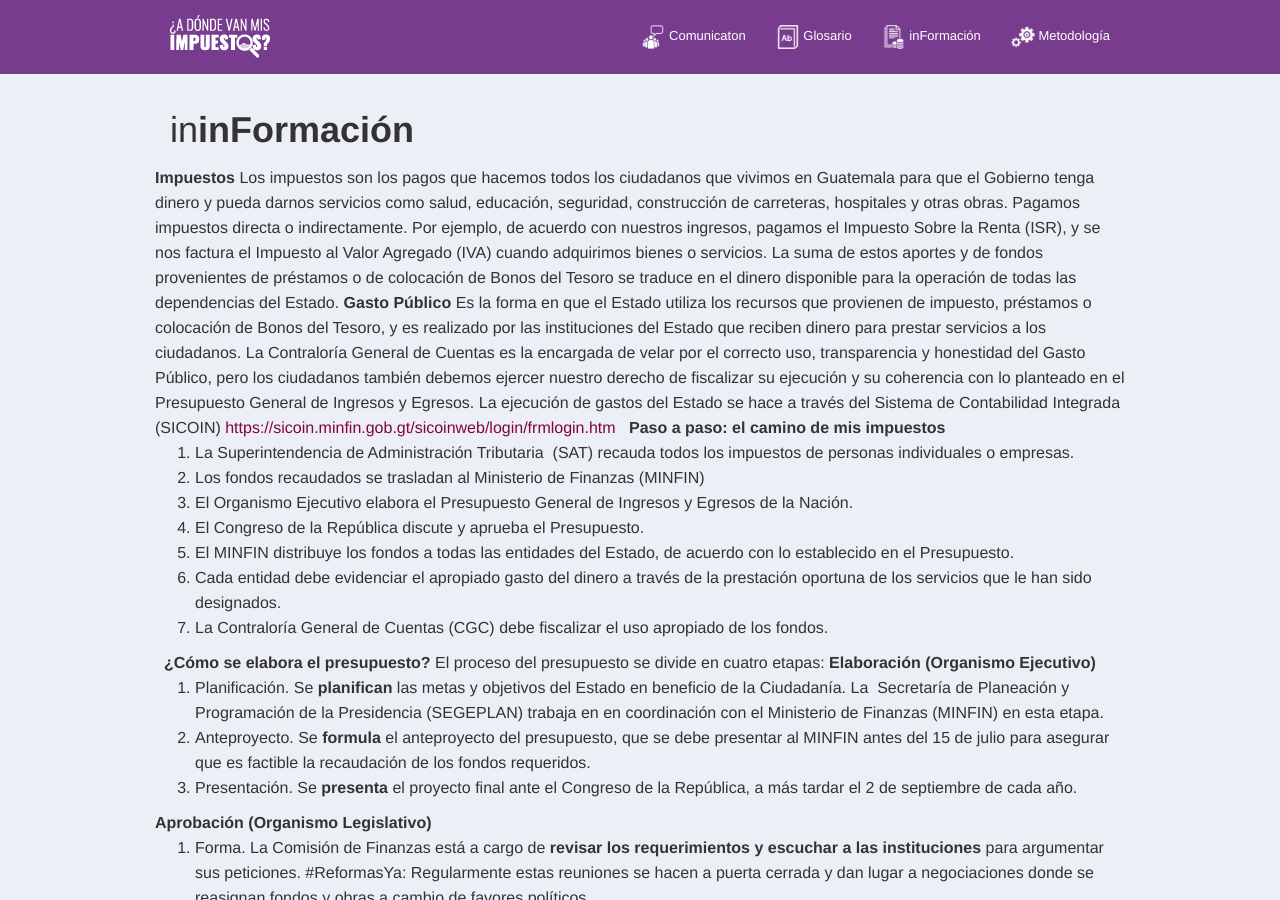
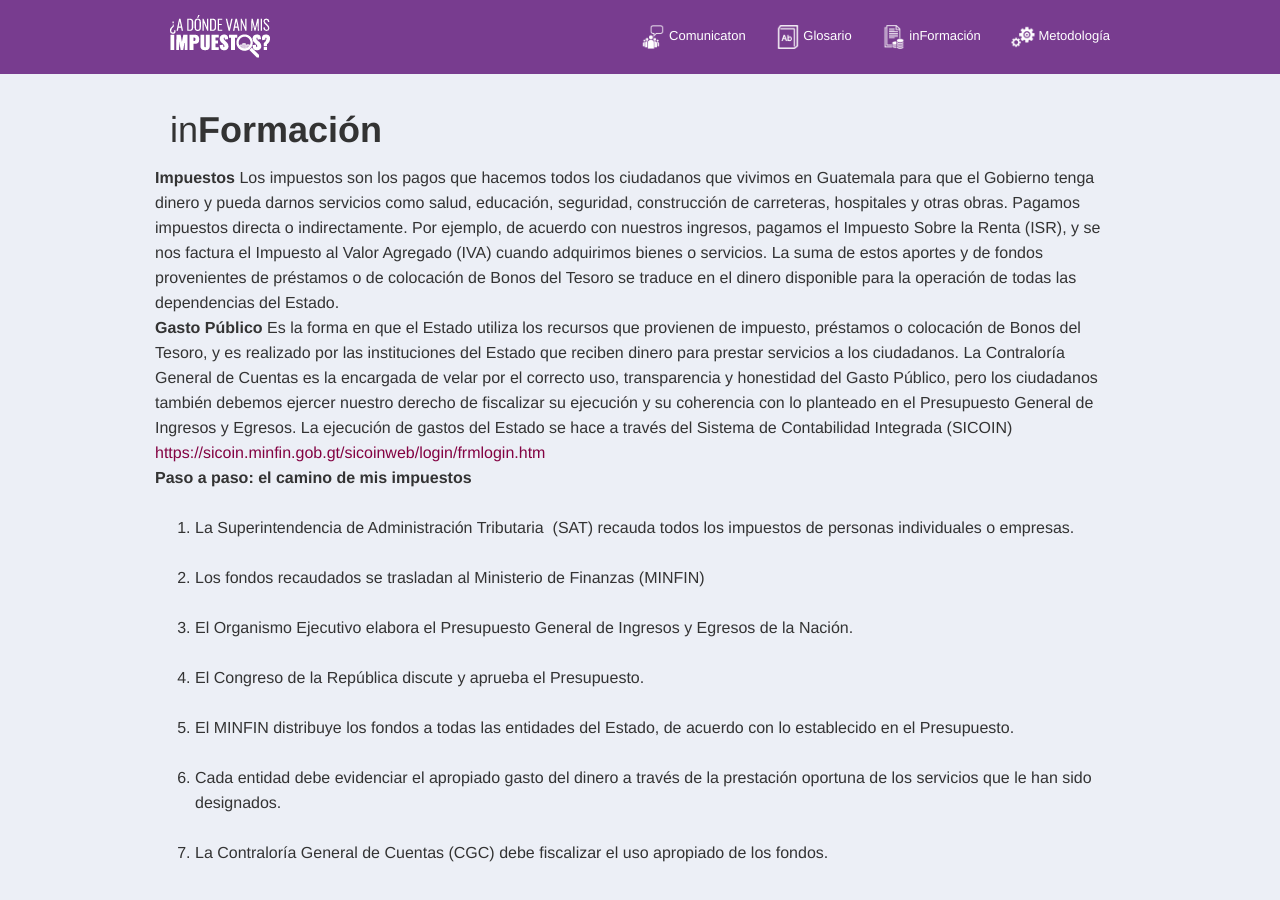
Before and after one commit to jherreragt/MiGuatemala.org, a Jekyll site: the page built from inFormacion.html, in a window 1280 px wide and 900 px high. Built offline with Jekyll 4.4.1, drawn with Linux system fonts in a browser that asks for light colours; nearby versions of some CDN libraries; some web fonts are replaced.

Commit message:
Update inFormacion.html

```diff
--- a/inFormacion.html
+++ b/inFormacion.html
@@ -2,7 +2,7 @@
 layout: default
 title: inFormación
 ---
-<h1 class="page-title"><br>in<b>inFormación<b></h1>
+<h1 class="page-title"><br>in<b>Formación<b></h1>
 <div class="row spaced">
 
 <b>Impuestos</b>
@@ -13,7 +13,7 @@
 
       <span style="font-weight: 400;">La suma de estos aportes y de fondos provenientes de préstamos o de colocación de Bonos del Tesoro se traduce en el dinero disponible para la operación de todas las dependencias del Estado. </span>
 
-      <b>Gasto Público</b>
+      <br><b>Gasto Público</b>
 
       <span style="font-weight: 400;">Es la forma en que el Estado utiliza los recursos que provienen de impuesto, préstamos o colocación de Bonos del Tesoro, y es realizado por las instituciones del Estado que reciben dinero para prestar servicios a los ciudadanos. </span>
 
@@ -22,64 +22,64 @@
       <span style="font-weight: 400;">La ejecución de gastos del Estado se hace a través del Sistema de Contabilidad Integrada (SICOIN) </span><a href="https://sicoin.minfin.gob.gt/sicoinweb/login/frmlogin.htm"><span style="font-weight: 400;">https://sicoin.minfin.gob.gt/sicoinweb/login/frmlogin.htm</span></a>
 
       &nbsp;
-
+      <br>
       <b>Paso a paso: el camino de mis impuestos</b>
       <ol>
-      	<li style="font-weight: 400;"><span style="font-weight: 400;">La Superintendencia de Administración Tributaria  (SAT) recauda todos los impuestos de personas individuales o empresas.</span></li>
-      	<li style="font-weight: 400;"><span style="font-weight: 400;">Los fondos recaudados se trasladan al Ministerio de Finanzas (MINFIN)</span></li>
-      	<li style="font-weight: 400;"><span style="font-weight: 400;">El Organismo Ejecutivo elabora el Presupuesto General de Ingresos y Egresos de la Nación. </span></li>
-      	<li style="font-weight: 400;"><span style="font-weight: 400;">El Congreso de la República discute y aprueba el Presupuesto.</span></li>
-      	<li style="font-weight: 400;"><span style="font-weight: 400;">El MINFIN distribuye los fondos a todas las entidades del Estado, de acuerdo con lo establecido en el Presupuesto.</span></li>
-      	<li style="font-weight: 400;"><span style="font-weight: 400;">Cada entidad debe evidenciar el apropiado gasto del dinero a través de la prestación oportuna de los servicios que le han sido designados.</span></li>
-      	<li style="font-weight: 400;"><span style="font-weight: 400;">La Contraloría General de Cuentas (CGC) debe fiscalizar el uso apropiado de los fondos.</span></li>
+      	<br><li style="font-weight: 400;"><span style="font-weight: 400;">La Superintendencia de Administración Tributaria  (SAT) recauda todos los impuestos de personas individuales o empresas.</span></li>
+      	<br><li style="font-weight: 400;"><span style="font-weight: 400;">Los fondos recaudados se trasladan al Ministerio de Finanzas (MINFIN)</span></li>
+      	<br><li style="font-weight: 400;"><span style="font-weight: 400;">El Organismo Ejecutivo elabora el Presupuesto General de Ingresos y Egresos de la Nación. </span></li>
+      	<br><li style="font-weight: 400;"><span style="font-weight: 400;">El Congreso de la República discute y aprueba el Presupuesto.</span></li>
+      	<br><li style="font-weight: 400;"><span style="font-weight: 400;">El MINFIN distribuye los fondos a todas las entidades del Estado, de acuerdo con lo establecido en el Presupuesto.</span></li>
+      	<br><li style="font-weight: 400;"><span style="font-weight: 400;">Cada entidad debe evidenciar el apropiado gasto del dinero a través de la prestación oportuna de los servicios que le han sido designados.</span></li>
+      	<br><li style="font-weight: 400;"><span style="font-weight: 400;">La Contraloría General de Cuentas (CGC) debe fiscalizar el uso apropiado de los fondos.</span></li>
+      <br></ol>
+      &nbsp;
+
+      <br><b>¿Cómo se elabora el presupuesto?</b>
+
+      <br><span style="font-weight: 400;">El proceso del presupuesto se divide en cuatro etapas: </span>
+
+      <br><b>Elaboración (Organismo Ejecutivo)</b>
+      <ol>
+      	<br><li style="font-weight: 400;"><span style="font-weight: 400;">Planificación. Se </span><b>planifican</b><span style="font-weight: 400;"> las metas y objetivos del Estado en beneficio de la Ciudadanía. La  Secretaría de Planeación y Programación de la Presidencia (SEGEPLAN) trabaja en en coordinación con el Ministerio de Finanzas (MINFIN) en esta etapa. </span></li>
+      	<br><li style="font-weight: 400;"><span style="font-weight: 400;">Anteproyecto. Se </span><b>formula</b><span style="font-weight: 400;"> el anteproyecto del presupuesto, que se debe presentar al MINFIN antes del 15 de julio para asegurar que es factible la recaudación de los fondos requeridos.</span></li>
+      	<br><li style="font-weight: 400;"><span style="font-weight: 400;">Presentación. Se </span><b>presenta </b><span style="font-weight: 400;">el proyecto final ante el Congreso de la República, a más tardar el 2 de septiembre de cada año. </span></li>
+      </ol>
+      <br><b>Aprobación (Organismo Legislativo)</b>
+      <ol>
+      	<br><li style="font-weight: 400;"><span style="font-weight: 400;">Forma. La Comisión de Finanzas está a cargo de</span><b> revisar los requerimientos y escuchar a las instituciones </b><span style="font-weight: 400;">para argumentar sus peticiones. #ReformasYa: Regularmente estas reuniones se hacen a puerta cerrada y dan lugar a negociaciones donde se reasignan fondos y obras a cambio de favores políticos. </span></li>
+      	<br><li style="font-weight: 400;"><span style="font-weight: 400;">Conclusión. El pleno del Congreso se reúne para decidir si aprueba la propuesta. De no aprobarse, se utiliza el mismo presupuesto del periodo anterior. </span></li>
+      	<br><li style="font-weight: 400;"><span style="font-weight: 400;">Tiempo. El Congreso de la República debe </span><b>aprobar</b><span style="font-weight: 400;"> el Presupuesto a más tardar el 30 de noviembre de cada año.</span></li>
+      </ol>
+      <br><b>Ejecución </b>
+      <ol>
+      	<br><li style="font-weight: 400;"><span style="font-weight: 400;">De acuerdo con el Presupuesto aprobado, cada institución recibe trimestralmente la cantidad de dinero asignada para garantizar su funcionamiento, en beneficio de los ciudadanos.</span></li>
+      </ol>
+      <br><b>Fiscalización </b>
+      <ol>
+      	<br><li style="font-weight: 400;"><span style="font-weight: 400;">Seguimiento. Las instituciones deben comparar los resultados de lo ejecutado en relación con las metas y objetivos que establecieron durante la planeación. </span></li>
+      	<br><li style="font-weight: 400;"><span style="font-weight: 400;">Evaluación. Se revisan, corrigen y mejoran las acciones de cada institución para asegurar el cumplimiento de las metas.</span></li>
+      	<br><li style="font-weight: 400;"><span style="font-weight: 400;">Liquidación. Cada entidad debe entregar un informe respaldando sus gastos ante la Contraloría General de Cuentas (CGC). </span></li>
+      	<br><li style="font-weight: 400;"><span style="font-weight: 400;">Rendición de Cuentas. La CGC  elabora un informe final con toda la documentación presentada por las instituciones y lo presenta al Congreso de la República para aprobación.</span></li>
       </ol>
       &nbsp;
 
-      <b>¿Cómo se elabora el presupuesto?</b>
+      <br><b>FAQS: </b>
 
-      <span style="font-weight: 400;">El proceso del presupuesto se divide en cuatro etapas: </span>
+      <br><b>¿Por qué es importante saber qué hacen con los impuestos?</b>
 
-      <b>Elaboración (Organismo Ejecutivo)</b>
-      <ol>
-      	<li style="font-weight: 400;"><span style="font-weight: 400;">Planificación. Se </span><b>planifican</b><span style="font-weight: 400;"> las metas y objetivos del Estado en beneficio de la Ciudadanía. La  Secretaría de Planeación y Programación de la Presidencia (SEGEPLAN) trabaja en en coordinación con el Ministerio de Finanzas (MINFIN) en esta etapa. </span></li>
-      	<li style="font-weight: 400;"><span style="font-weight: 400;">Anteproyecto. Se </span><b>formula</b><span style="font-weight: 400;"> el anteproyecto del presupuesto, que se debe presentar al MINFIN antes del 15 de julio para asegurar que es factible la recaudación de los fondos requeridos.</span></li>
-      	<li style="font-weight: 400;"><span style="font-weight: 400;">Presentación. Se </span><b>presenta </b><span style="font-weight: 400;">el proyecto final ante el Congreso de la República, a más tardar el 2 de septiembre de cada año. </span></li>
-      </ol>
-      <b>Aprobación (Organismo Legislativo)</b>
-      <ol>
-      	<li style="font-weight: 400;"><span style="font-weight: 400;">Forma. La Comisión de Finanzas está a cargo de</span><b> revisar los requerimientos y escuchar a las instituciones </b><span style="font-weight: 400;">para argumentar sus peticiones. #ReformasYa: Regularmente estas reuniones se hacen a puerta cerrada y dan lugar a negociaciones donde se reasignan fondos y obras a cambio de favores políticos. </span></li>
-      	<li style="font-weight: 400;"><span style="font-weight: 400;">Conclusión. El pleno del Congreso se reúne para decidir si aprueba la propuesta. De no aprobarse, se utiliza el mismo presupuesto del periodo anterior. </span></li>
-      	<li style="font-weight: 400;"><span style="font-weight: 400;">Tiempo. El Congreso de la República debe </span><b>aprobar</b><span style="font-weight: 400;"> el Presupuesto a más tardar el 30 de noviembre de cada año.</span></li>
-      </ol>
-      <b>Ejecución </b>
-      <ol>
-      	<li style="font-weight: 400;"><span style="font-weight: 400;">De acuerdo con el Presupuesto aprobado, cada institución recibe trimestralmente la cantidad de dinero asignada para garantizar su funcionamiento, en beneficio de los ciudadanos.</span></li>
-      </ol>
-      <b>Fiscalización </b>
-      <ol>
-      	<li style="font-weight: 400;"><span style="font-weight: 400;">Seguimiento. Las instituciones deben comparar los resultados de lo ejecutado en relación con las metas y objetivos que establecieron durante la planeación. </span></li>
-      	<li style="font-weight: 400;"><span style="font-weight: 400;">Evaluación. Se revisan, corrigen y mejoran las acciones de cada institución para asegurar el cumplimiento de las metas.</span></li>
-      	<li style="font-weight: 400;"><span style="font-weight: 400;">Liquidación. Cada entidad debe entregar un informe respaldando sus gastos ante la Contraloría General de Cuentas (CGC). </span></li>
-      	<li style="font-weight: 400;"><span style="font-weight: 400;">Rendición de Cuentas. La CGC  elabora un informe final con toda la documentación presentada por las instituciones y lo presenta al Congreso de la República para aprobación.</span></li>
-      </ol>
-      &nbsp;
-
-      <b>FAQS: </b>
-
-      <b>¿Por qué es importante saber qué hacen con los impuestos?</b>
-
-      <span style="font-weight: 400;">Como ciudadanos tenemos la</span><b> obligación</b><span style="font-weight: 400;"> de pagar impuestos, pero también tenemos el </span><b>derecho </b><span style="font-weight: 400;">de saber si los recursos se utilizan apropiadamente para beneficio de los ciudadanos guatemaltecos.  </span>
+      <br><span style="font-weight: 400;">Como ciudadanos tenemos la</span><b> obligación</b><span style="font-weight: 400;"> de pagar impuestos, pero también tenemos el </span><b>derecho </b><span style="font-weight: 400;">de saber si los recursos se utilizan apropiadamente para beneficio de los ciudadanos guatemaltecos.  </span>
 
       &nbsp;
 
-      <b>¿Cómo podemos ejercer nuestro derecho? </b>
+      <br><b>¿Cómo podemos ejercer nuestro derecho? </b>
 
-      <span style="font-weight: 400;">Podemos visitar las </span><b>Unidades de Acceso a la Información Pública</b><span style="font-weight: 400;">, en las diferentes instituciones del Gobierno. En el Ministerio de Finanzas, la Unidad de Acceso a  la Información se encuentra en el primer nivel. </span>
+      <br><span style="font-weight: 400;">Podemos visitar las </span><b>Unidades de Acceso a la Información Pública</b><span style="font-weight: 400;">, en las diferentes instituciones del Gobierno. En el Ministerio de Finanzas, la Unidad de Acceso a  la Información se encuentra en el primer nivel. </span>
 
-      <span style="font-weight: 400;">Si en algún caso te niegan la información, puedes pedirla según el proceso explicado en la </span><b>Ley de Acceso a la Información Pública</b><span style="font-weight: 400;">. Las instituciones tienen la obligación de entregar la información sobre sus gastos. </span>
+      <br><span style="font-weight: 400;">Si en algún caso te niegan la información, puedes pedirla según el proceso explicado en la </span><b>Ley de Acceso a la Información Pública</b><span style="font-weight: 400;">. Las instituciones tienen la obligación de entregar la información sobre sus gastos. </span>
 
       &nbsp;
 
-      <span style="font-weight: 400;">En caso de duda, puedes comunicarte con nosotros a </span><a href="mailto:info@redciudadana.org.gt"><span style="font-weight: 400;">info@redciudadana.org.gt</span></a>
+      <span style="font-weight: 400;">En caso de duda, puedes comunicarte con nosotros a </span><a href="mailto:info@redciudadana.org.gt"><span style="font-weight: 400;">info@redciudadana.org.gt</span></a><br>
 
 </dl>
```
